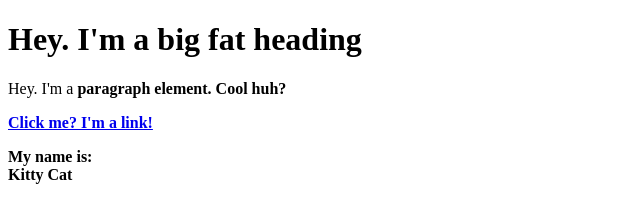
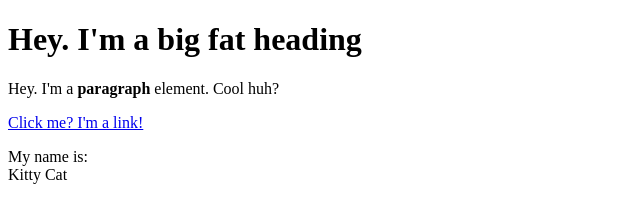
Before and after one commit to chandlermarie/cartoon-hero, a plain HTML site: page test.html in a window 1280 px wide. Shown: the top 198 px of the page, without its empty margins (0-640 px from the left). Drawn offline with Linux system fonts and the light colour scheme.

Commit message:
Fix Bolding

```diff
--- a/test.html
+++ b/test.html
@@ -5,7 +5,7 @@
 </head>
 <body>
 	<h1>Hey. I'm a big fat heading</h1>
-	<p>Hey. I'm a <b>paragraph<b/> element. Cool huh?</p>
+	<p>Hey. I'm a <b>paragraph</b> element. Cool huh?</p>
 	<a href="https://google.com" target="_blank" title="Let's go to Google">Click me? I'm a link!</a>
 	<p>My name is:<br>
 	Kitty Cat</p>
```
